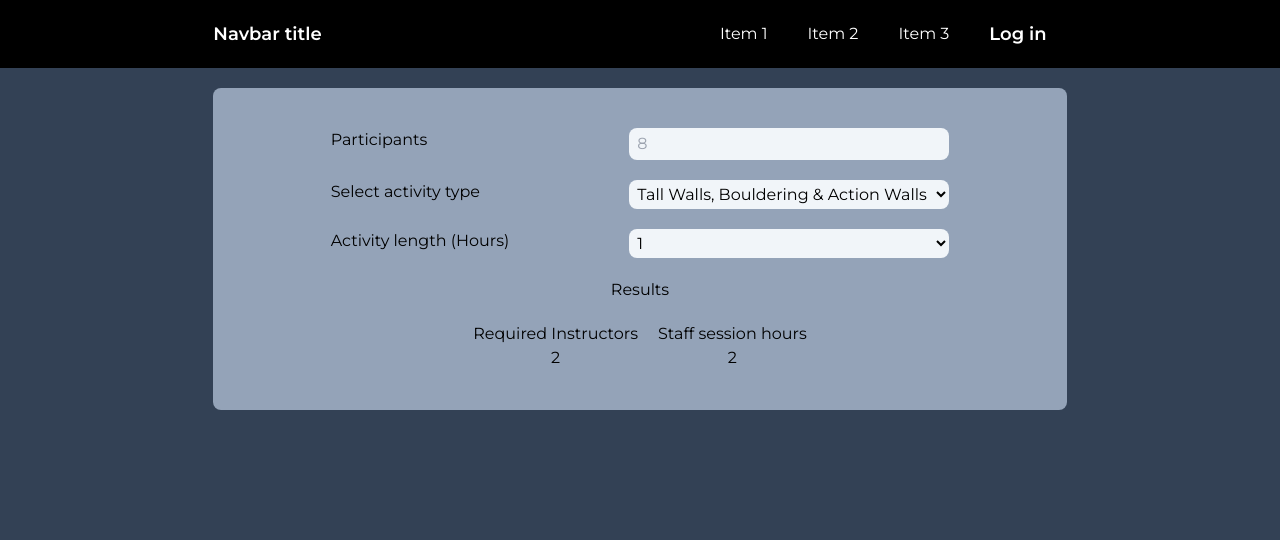
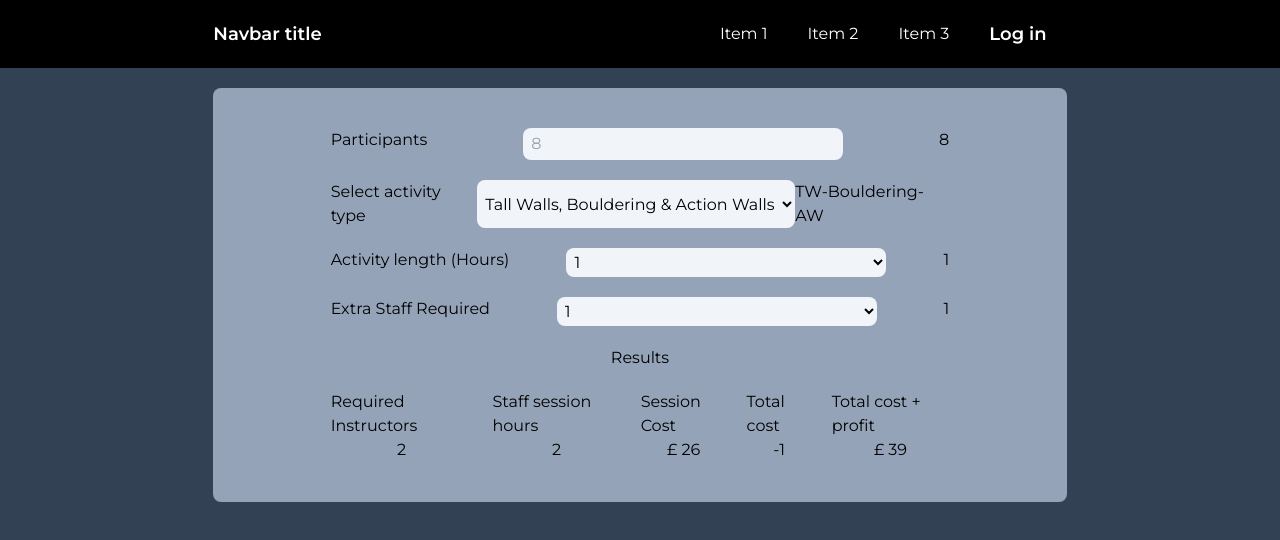
Before and after one commit to MrSteffG/chs-helper, a Next.js app: page / in a window 1280 px wide. Shown: the top 540 px of the page. Built offline with nearby package versions, Linux system fonts and the light colour scheme; no server answers.

Commit message:
add onChange functions to inputs

```diff
--- a/app/components/Calculator.tsx
+++ b/app/components/Calculator.tsx
@@ -1,4 +1,5 @@
-import React from "react";
+"use client";
+import React, { useState } from "react";
 
 const Calculator = () => {
   const standardPrices = {
@@ -15,8 +16,26 @@ const Calculator = () => {
     NICAS: 4,
   };
 
-  let participants = 8;
-  let sessionLength = 1;
+  const [participants, setParticipants] = useState(8);
+  const [activityType, setActivityType] = useState("TW-Bouldering-AW");
+  const [sessionLength, setSessionLength] = useState(1);
+  const [extraStaffRequired, setExtraStaffRequired] = useState(1);
+
+  const onChangeParticipants = (e: any) => {
+    setParticipants(e.target.value);
+  };
+
+  const onChangeActivity = (e: any) => {
+    setActivityType(e.target.value);
+  };
+
+  const onChangeLength = (e: any) => {
+    setSessionLength(e.target.value);
+  };
+
+  const onChangeExtraStaff = (e: any) => {
+    setExtraStaffRequired(e.target.value);
+  };
 
   //example data
   const staffWage = 10;
@@ -28,6 +47,15 @@ const Calculator = () => {
 
   let staffSessionHours = requiredInstructors * sessionLength;
 
+  let sessionCost = staffSessionHours * totalStaffWage;
+
+  let extraStaffHours =
+    extraStaffRequired + extraStaffRequired - requiredInstructors;
+
+  let totalCost = extraStaffRequired - requiredInstructors;
+
+  //   baseStaffSessionHours + wholeExtrainstructorShift
+
   return (
     <div className="flex w-2/3 items-center justify-center rounded-lg bg-slate-400 p-10">
       <div className="flex w-4/5 flex-col gap-5">
@@ -37,11 +65,16 @@ const Calculator = () => {
             type="number"
             className="w-80 rounded-lg bg-slate-100 p-1 pl-2"
             placeholder={participants.toString()}
+            onChange={onChangeParticipants}
           />
+          {participants}
         </div>
         <div className="flex justify-between">
           Select activity type
-          <select className="w-80 rounded-lg bg-slate-100 p-1">
+          <select
+            className="w-80 rounded-lg bg-slate-100 p-1"
+            onChange={onChangeActivity}
+          >
             <option value="TW-Bouldering-Aw">
               Tall Walls, Bouldering & Action Walls
             </option>
@@ -49,16 +82,36 @@ const Calculator = () => {
             <option value="Bouldering">Bouldering</option>
             <option value="NICAS">NICAS</option>
           </select>
+          {activityType}
         </div>
         <div className="flex justify-between">
           Activity length (Hours)
-          <select className="w-80 rounded-lg bg-slate-100 p-1">
+          <select
+            className="w-80 rounded-lg bg-slate-100 p-1"
+            onChange={onChangeLength}
+          >
             <option value="1">1</option>
             <option value="1.5">1.5</option>
             <option value="2">2</option>
             <option value="2.5">2.5</option>
             <option value="3">3</option>
           </select>
+          {sessionLength}
+        </div>
+        <div className="flex justify-between">
+          Extra Staff Required
+          <select
+            className="w-80 rounded-lg bg-slate-100 p-1"
+            onChange={onChangeExtraStaff}
+          >
+            <option value="1">1</option>
+            <option value="2">2</option>
+            <option value="3">3</option>
+            <option value="4">4</option>
+            <option value="5">5</option>
+            <option value="6">6</option>
+          </select>
+          {extraStaffRequired}
         </div>
         <div className="flex justify-center">Results</div>
         <div className="flex justify-center gap-5">
@@ -70,6 +123,18 @@ const Calculator = () => {
             <h3>Staff session hours</h3>
             <h3>{staffSessionHours}</h3>
           </div>
+          <div className="flex flex-col items-center">
+            <h3>Session Cost</h3>
+            <h3>£ {sessionCost}</h3>
+          </div>
+          <div className="flex flex-col items-center">
+            <h3>Total cost</h3>
+            <h3>{totalCost}</h3>
+          </div>
+          <div className="flex flex-col items-center">
+            <h3>Total cost + profit</h3>
+            <h3>£ {sessionCost * 1.5}</h3>
+          </div>
         </div>
       </div>
     </div>
```
